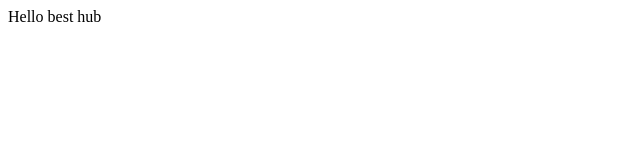
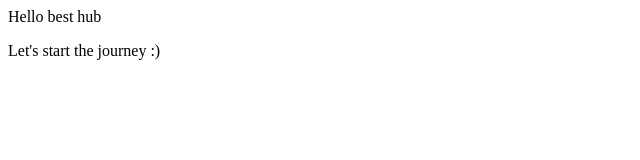
Before and after one commit to Ritik-Singh21/localg, a plain HTML site: page index.html in a window 1280 px wide. Shown: the whole page, without its empty margins (0-640 px from the left). Drawn offline with Linux system fonts and the light colour scheme.

Commit message:
Add new features

```diff
--- a/index.html
+++ b/index.html
@@ -1 +1,2 @@
 <p>Hello best hub</p>
+<p>Let's start the journey :)</p>
```
